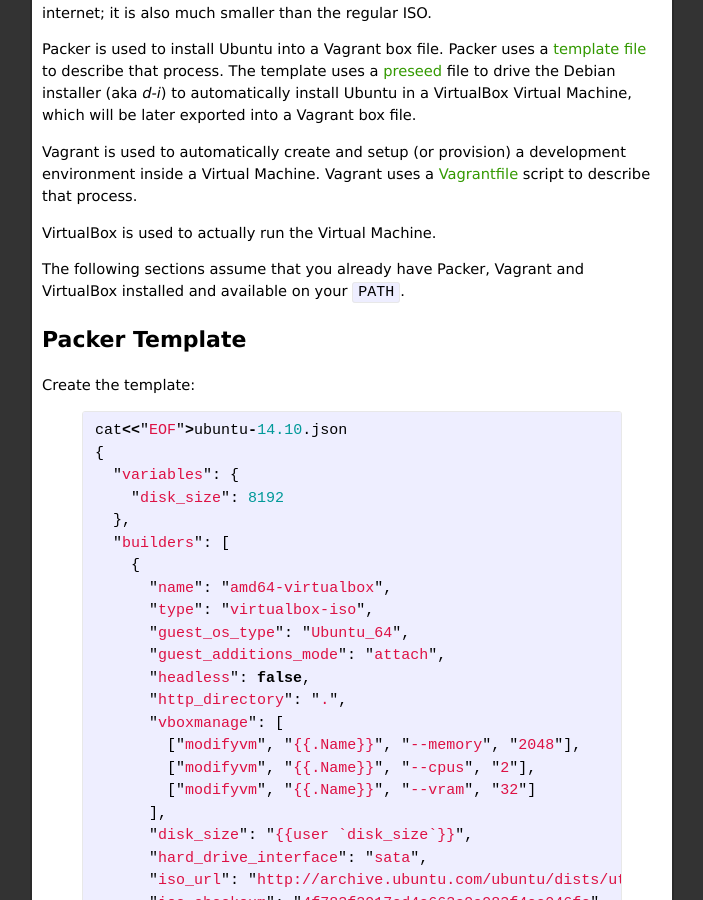
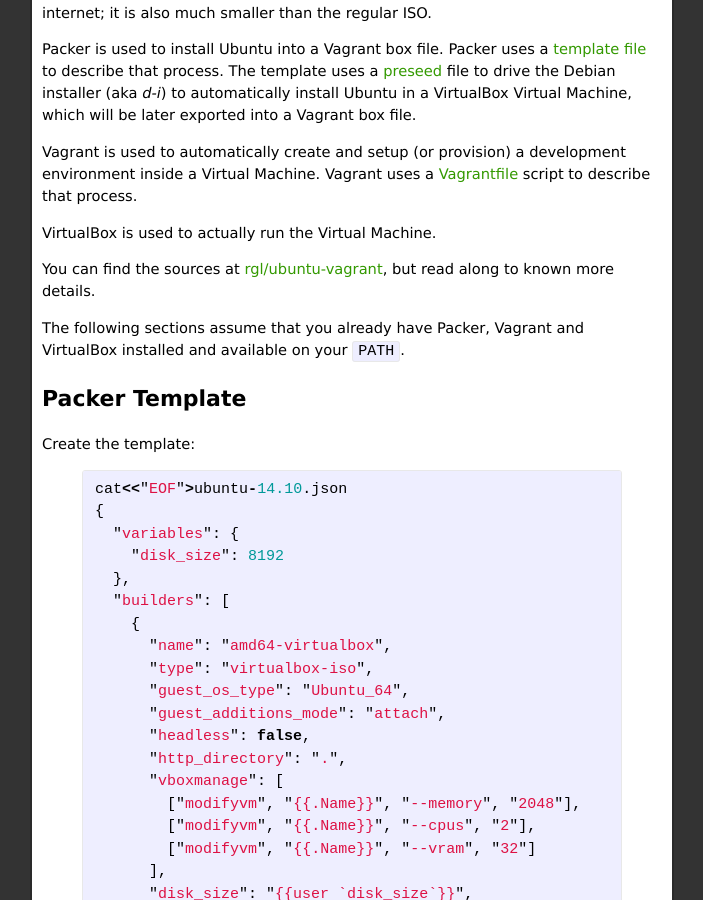
Before and after one commit to rgl/rgl.github.io, a Jekyll site: the page built from _posts/2015-03-12-from-iso-to-vagrant-box.md, in a window 1280 px wide and 900 px high, scrolled down 359 px. Shown: the whole window, without its empty margins (288-991 px from the left). Built offline with Jekyll 4.4.1, drawn with Linux system fonts in a browser that asks for light colours; comment, search, counter and statistics services are not loaded.

Commit message:
Add link to sources.

```diff
--- a/_posts/2015-03-12-from-iso-to-vagrant-box.md
+++ b/_posts/2015-03-12-from-iso-to-vagrant-box.md
@@ -18,6 +18,8 @@
 Vagrant is used to automatically create and setup (or provision) a development environment inside a Virtual Machine. Vagrant uses a [Vagrantfile](http://docs.vagrantup.com/v2/vagrantfile/) script to describe that process.
 
 VirtualBox is used to actually run the Virtual Machine.
+
+You can find the sources at [rgl/ubuntu-vagrant](https://github.com/rgl/ubuntu-vagrant), but read along to known more details.
 
 <!--MORE-->
 
```
